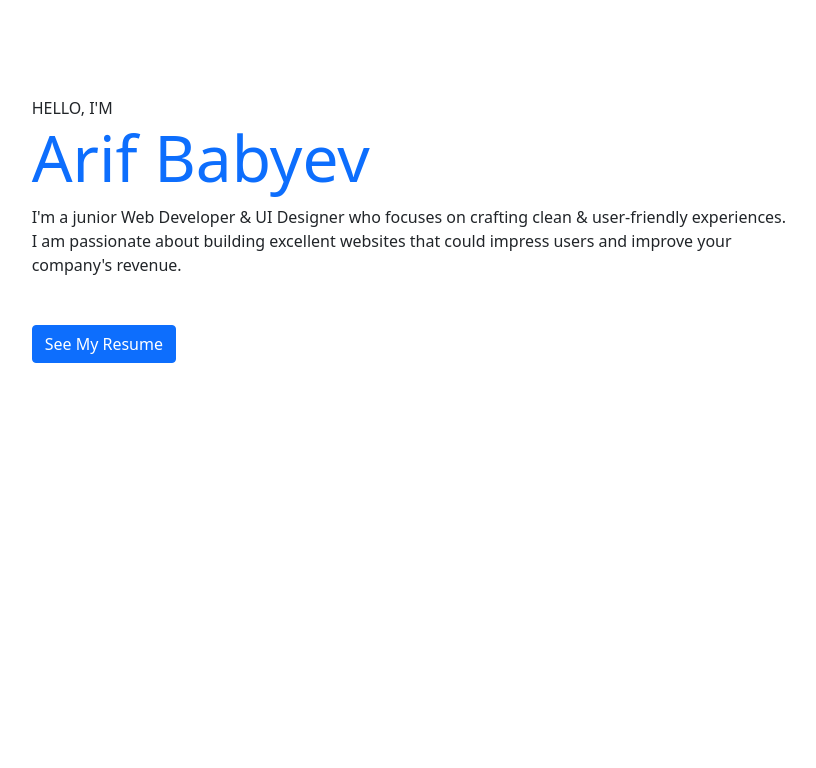
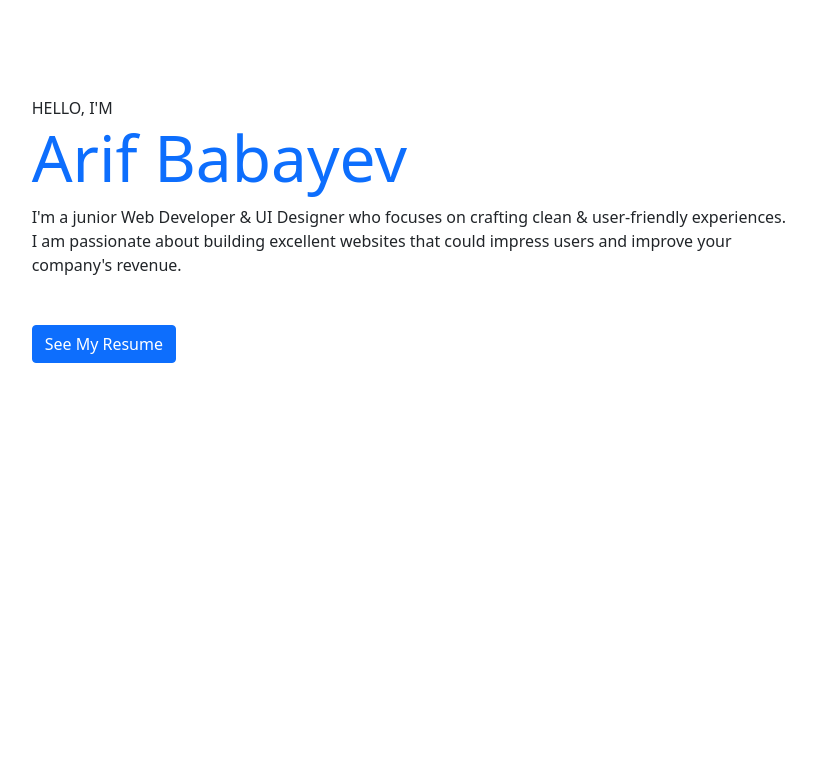
Before and after one commit to ArifBabayev05/Portfolio, a website: page index.html in a window 1280 px wide. Shown: the top 768 px of the page, without its empty margins (443-1259 px from the left). Drawn offline with Linux system fonts and the light colour scheme.

Commit message:
Update index.html

```diff
--- a/index.html
+++ b/index.html
@@ -67,7 +67,7 @@
         <div class="col-lg-8 col-md-6 p-5 container">
           <div class="row"><div class="col">HELLO, I'M</div></div>
           <div class="row">
-            <div class="col h1 text-primary">Arif Babyev</div>
+            <div class="col h1 text-primary">Arif Babayev</div>
           </div>
           <div class="row">
             <div class="col">
```
